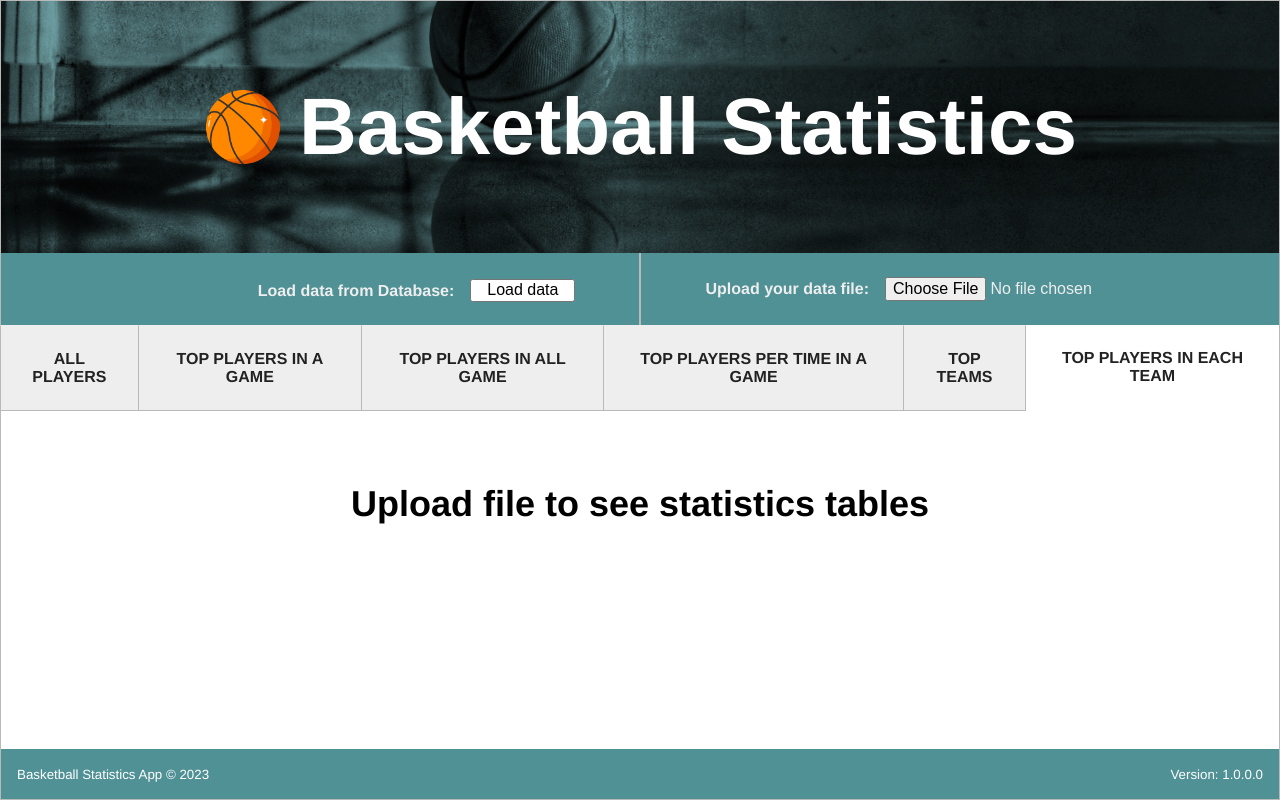
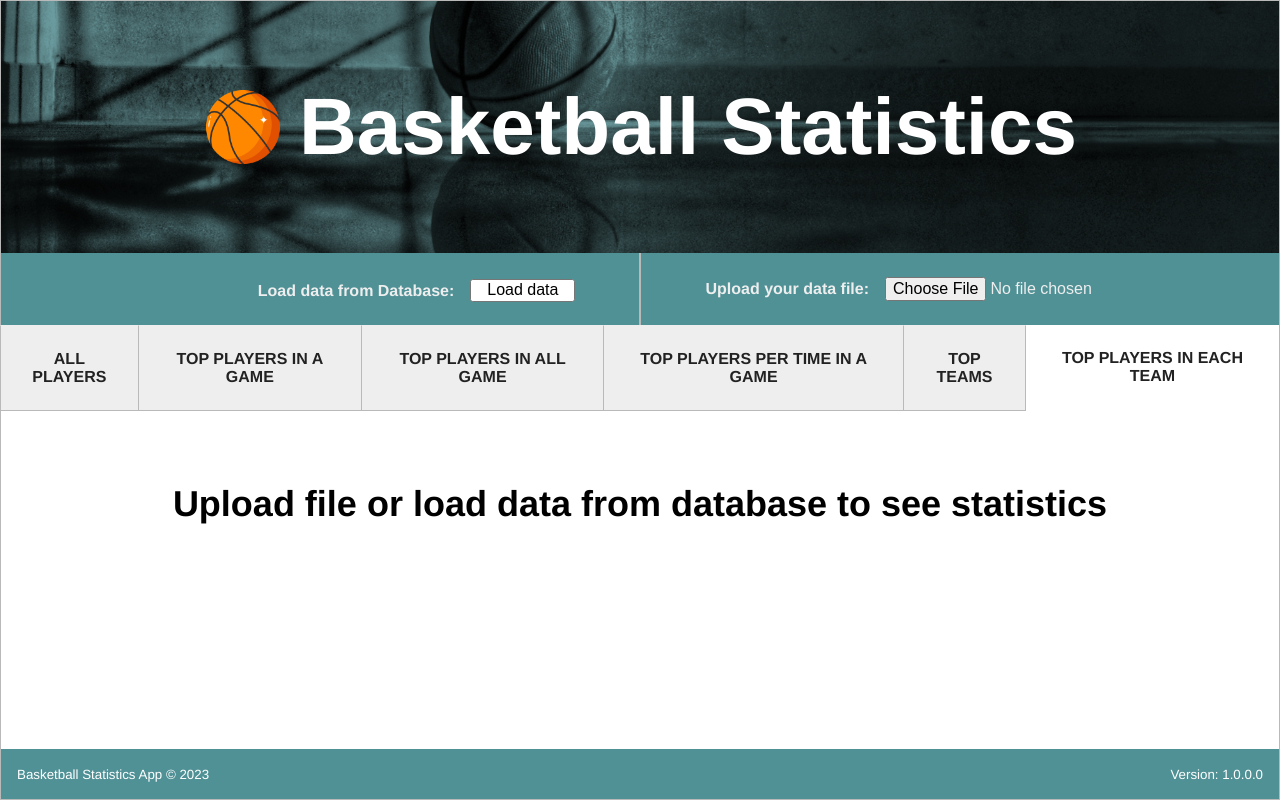
Before and after one commit to Slavcheva/basketball-statistics, a React (Create React App) app: page /most-players-points-by-team in a window 1280 px wide. Built offline with nearby package versions, Linux system fonts and the light colour scheme.

Commit message:
Correct home page text

```diff
--- a/src/components/pages/Home/Home.jsx
+++ b/src/components/pages/Home/Home.jsx
@@ -6,7 +6,7 @@ export default function Home({errors}) {
     return (
         <div className="home-page">
             {!errors.length
-                ? <h4>Upload file to see statistics tables</h4>
+                ? <h4>Upload file or load data from database to see statistics</h4>
                 : <>
                     {errors.map(error =>
                         <h4 key={error} className="error">Data on row {error} is invalid</h4>)}
```
